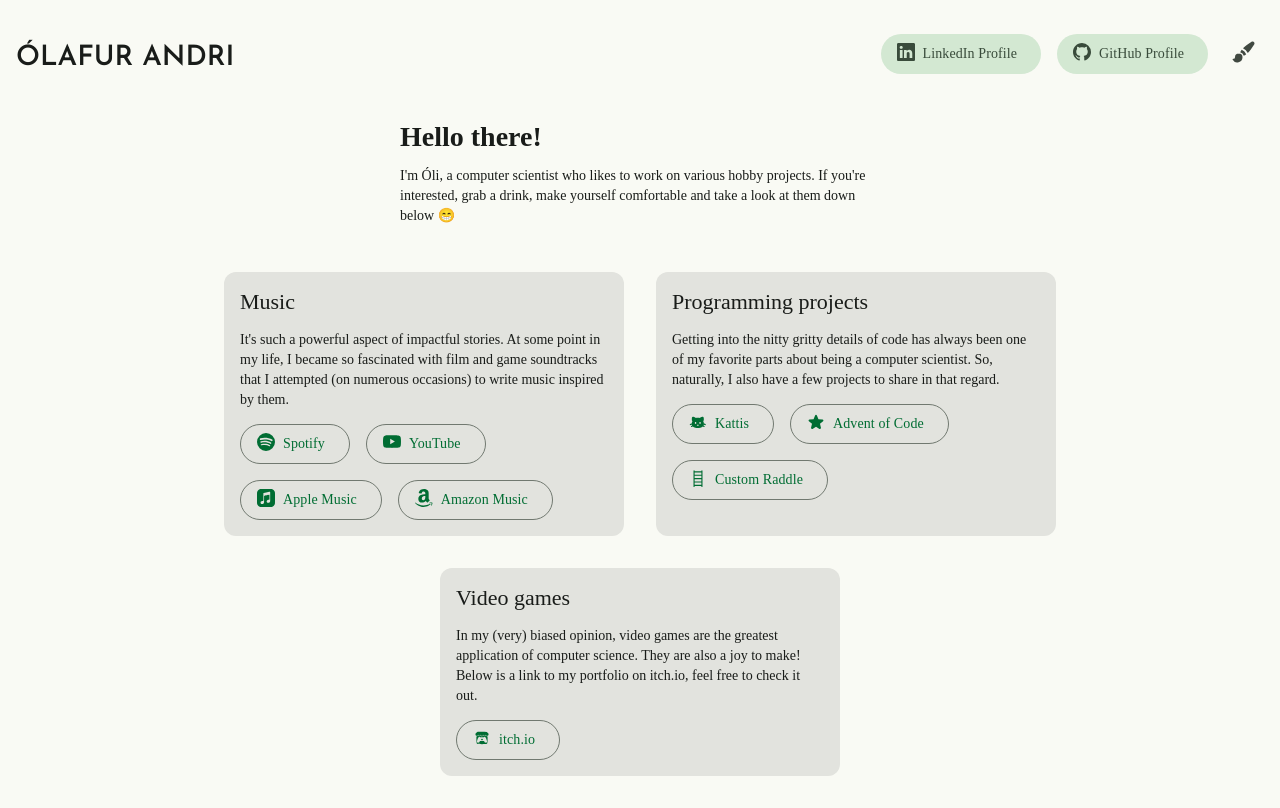
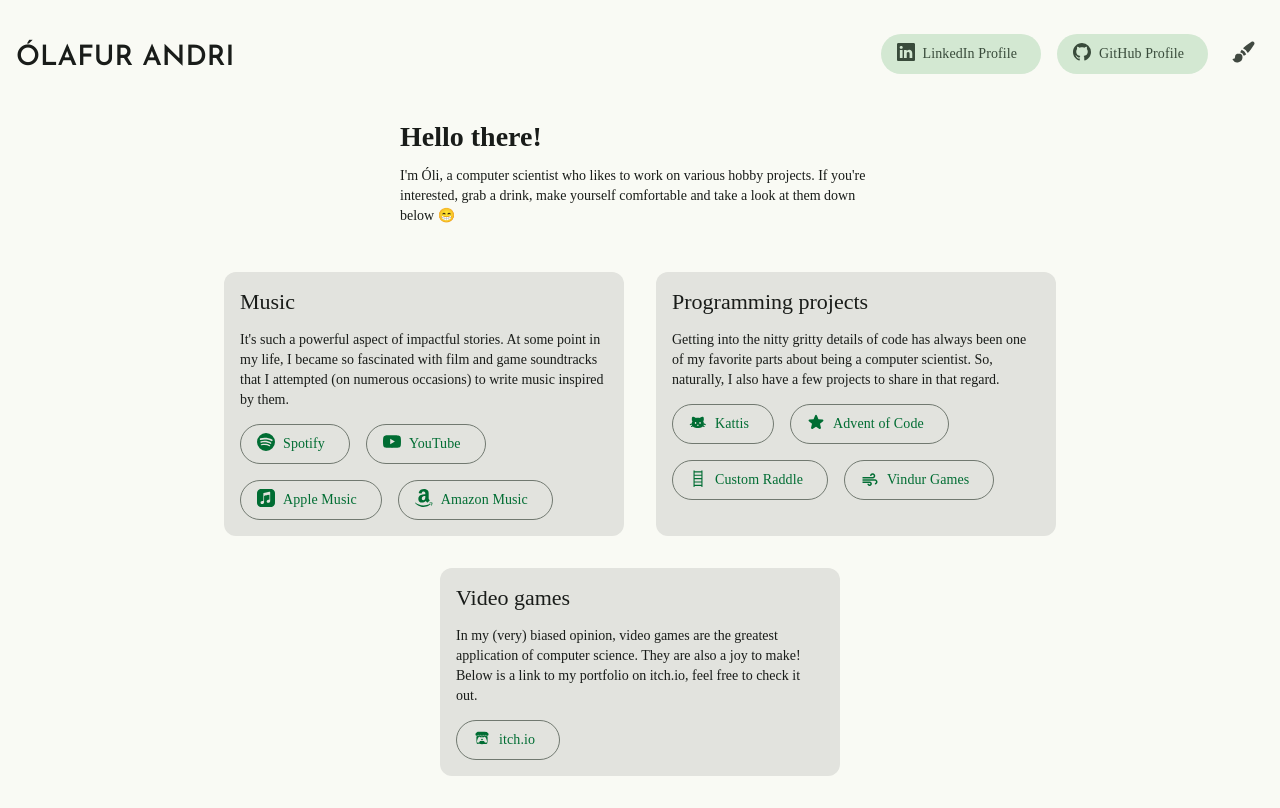
Before and after one commit to olafur-andri/olafur-andri.github.io, an Angular app: page / in a window 1280 px wide. Built offline with nearby package versions, Linux system fonts and the light colour scheme; a web font is replaced by a local one.

Commit message:
feat: Add link to Vindur Games website

```diff
--- a/src/app/front-page/front-page.html
+++ b/src/app/front-page/front-page.html
@@ -110,6 +110,16 @@
             <mat-icon svgIcon="ladder" />
             Custom Raddle
           </a>
+
+          <!-- Vindur Games website -->
+          <a
+            matButton="outlined"
+            href="https://vindurgames.com"
+            aria-label="Vindur Games' website"
+          >
+            <mat-icon fontIcon="air" />
+            Vindur Games
+          </a>
         </div>
       </mat-card-content>
     </mat-card>
```
